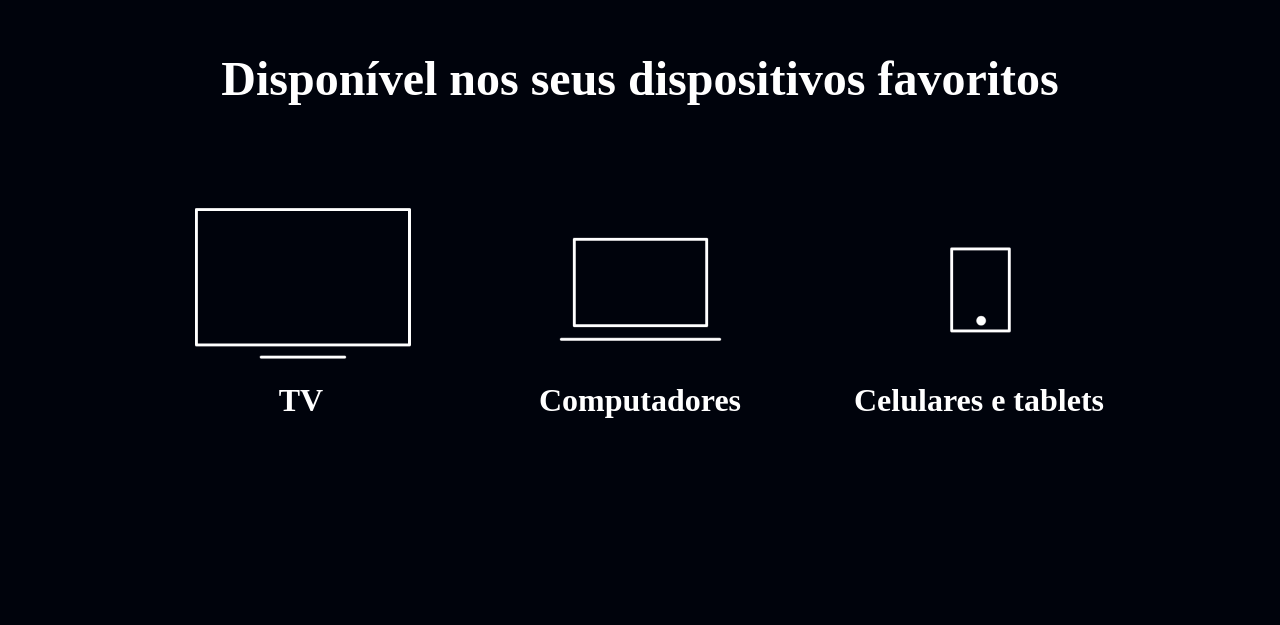
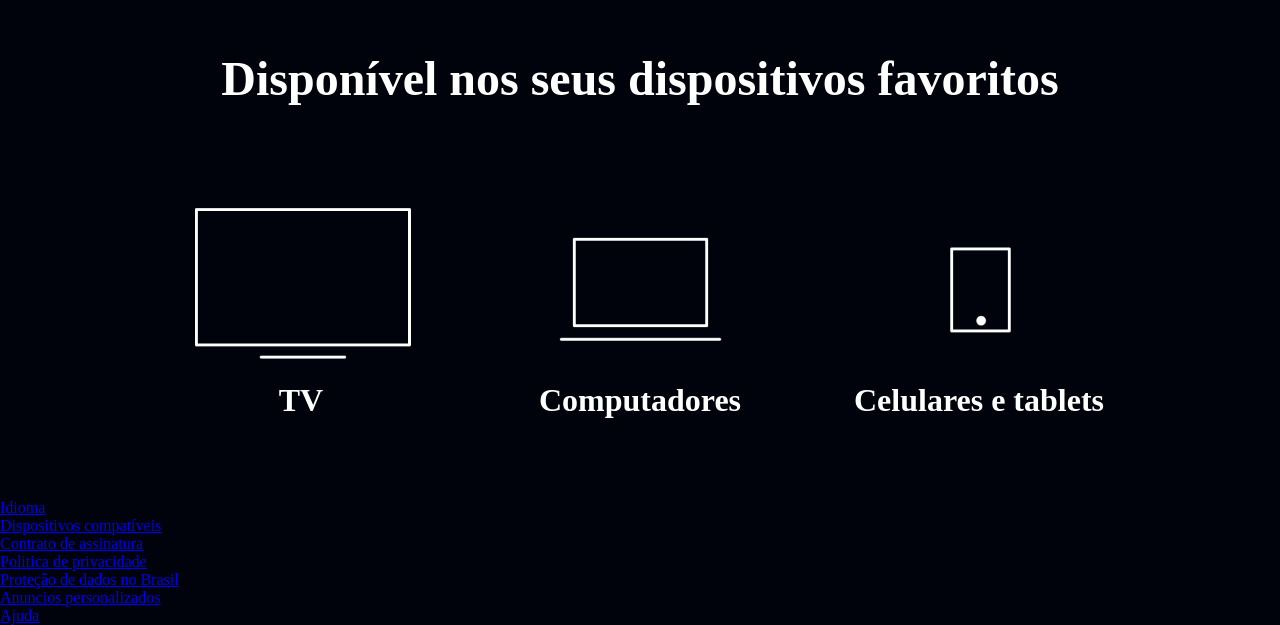
Before and after one commit to Marcelo-Marcos/ALURA-PLUS, a plain HTML site: page index.html in a window 1280 px wide. Shown: the part 3149-3774 px from the top of the page. Before the commit the page ends 3648 px from the top, so only its background shows below. Drawn offline with Linux system fonts and the light colour scheme.

Commit message:
Criando o footer

```diff
--- a/index.html
+++ b/index.html
@@ -63,5 +63,30 @@
             </li>
         </ul>
     </section>
+    <footer class="rodape">
+        <ul class="rodape__lista">
+            <li class="lista__link">
+                <a href="#">Idioma</a>
+            </li>
+            <li class="lista__link">
+                <a href="#">Dispositivos compatíveis</a>
+            </li>
+            <li class="lista__link">
+                <a href="#">Contrato de assinatura</a>
+            </li>
+            <li class="lista__link">
+                <a href="#">Politica de privacidade</a>
+            </li>
+            <li class="lista__link">
+                <a href="#">Proteção de dados no Brasil</a>
+            </li>
+            <li class="lista__link">
+                <a href="#">Anuncios personalizados</a>
+            </li>
+            <li class="lista__link">
+                <a href="#">Ajuda</a>
+            </li>
+        </ul>
+    </footer>
 </body>
 </html>
```
